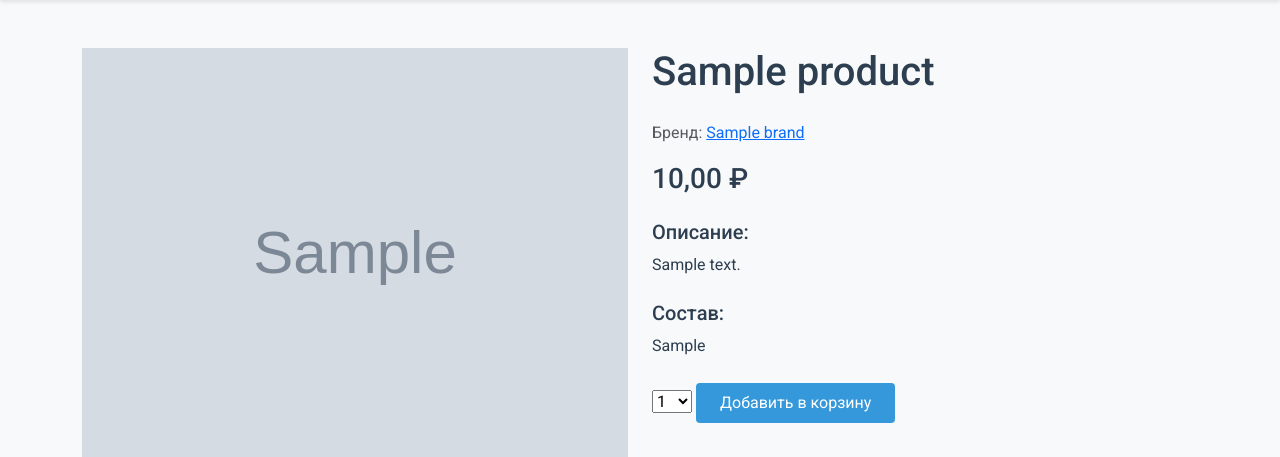
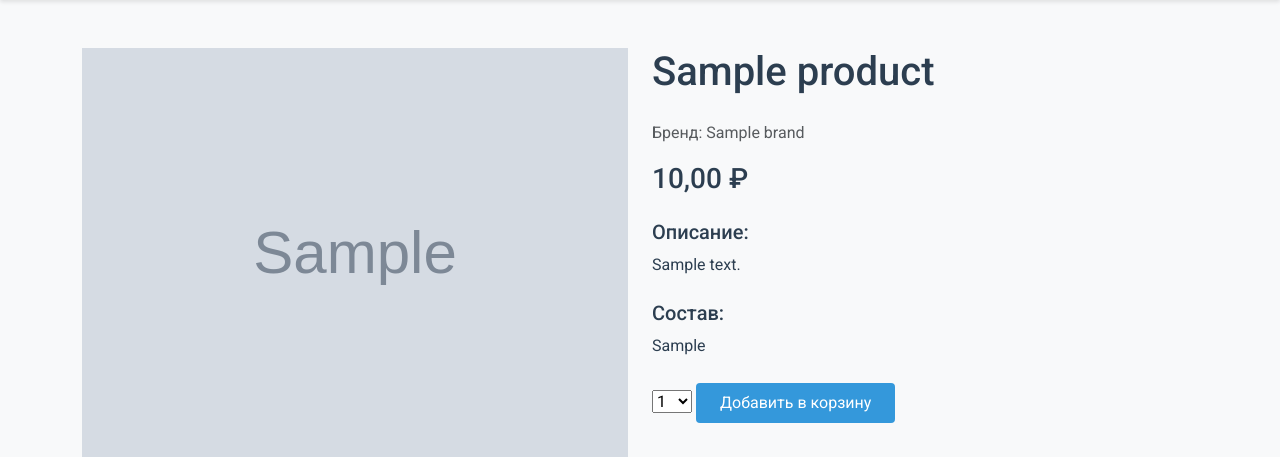
Before and after one commit to obdrystish/diplom, a Django app: a page that uses products/templates/products/product_detail.html in a window 1280 px wide. Shown: the part 80-537 px from the top of the page. Run offline with Django 5.2, Linux system fonts and the light colour scheme; data comes from the database, SQL or seed files in the repository; tables that the repository leaves empty hold one stand-in row (values such as "Sample post"); grey boxes marked "Sample" are stand-in pictures.

Commit message:
fix: убрана ссылка с бренда на карточке товара

```diff
--- a/products/templates/products/product_detail.html
+++ b/products/templates/products/product_detail.html
@@ -30,7 +30,7 @@
         </div>
         <div class="col-md-6">
             <h1 class="mb-4">{{ product.name }}</h1>
-            <p class="text-muted">Бренд: <a href="{% url 'products:brand_detail' product.brand.slug %}">{{ product.brand.name }}</a></p>
+            <p class="text-muted">Бренд: {{ product.brand.name }}</p>
 
             <div class="mb-4">
                 {% if product.discount_price %}
```
